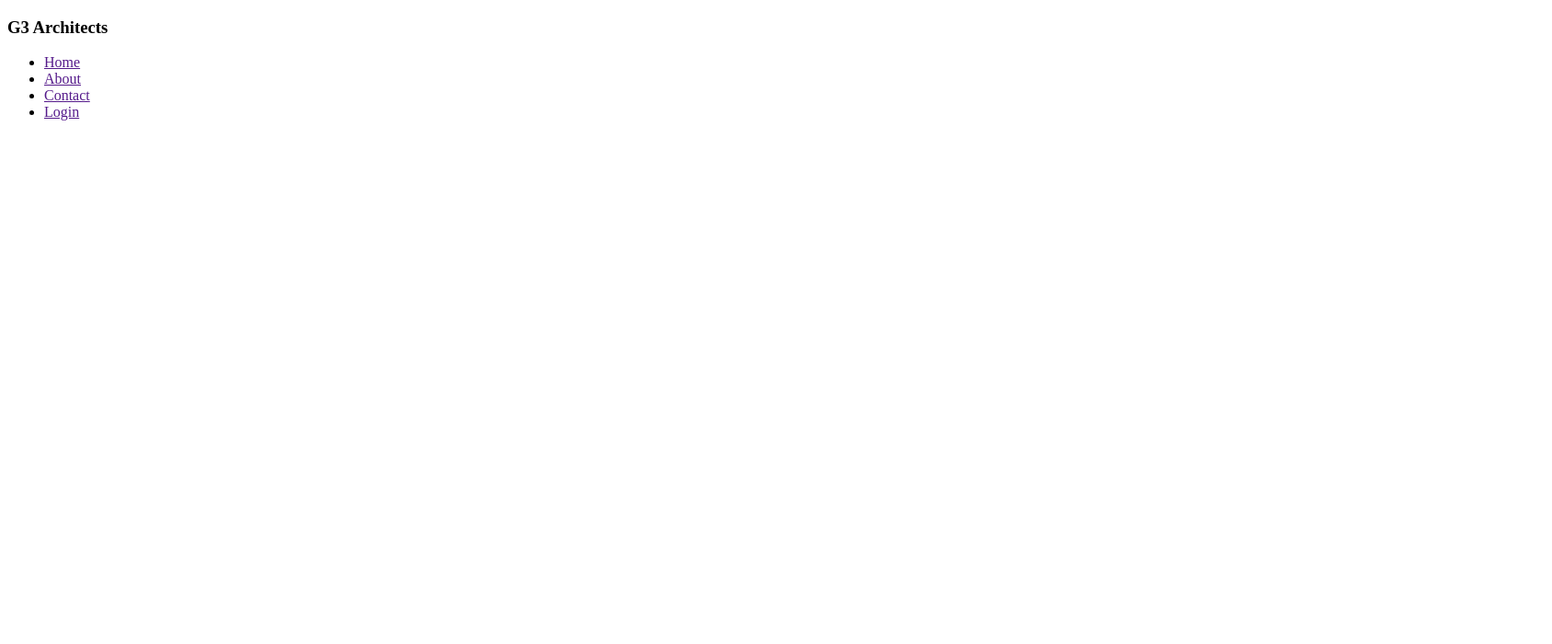
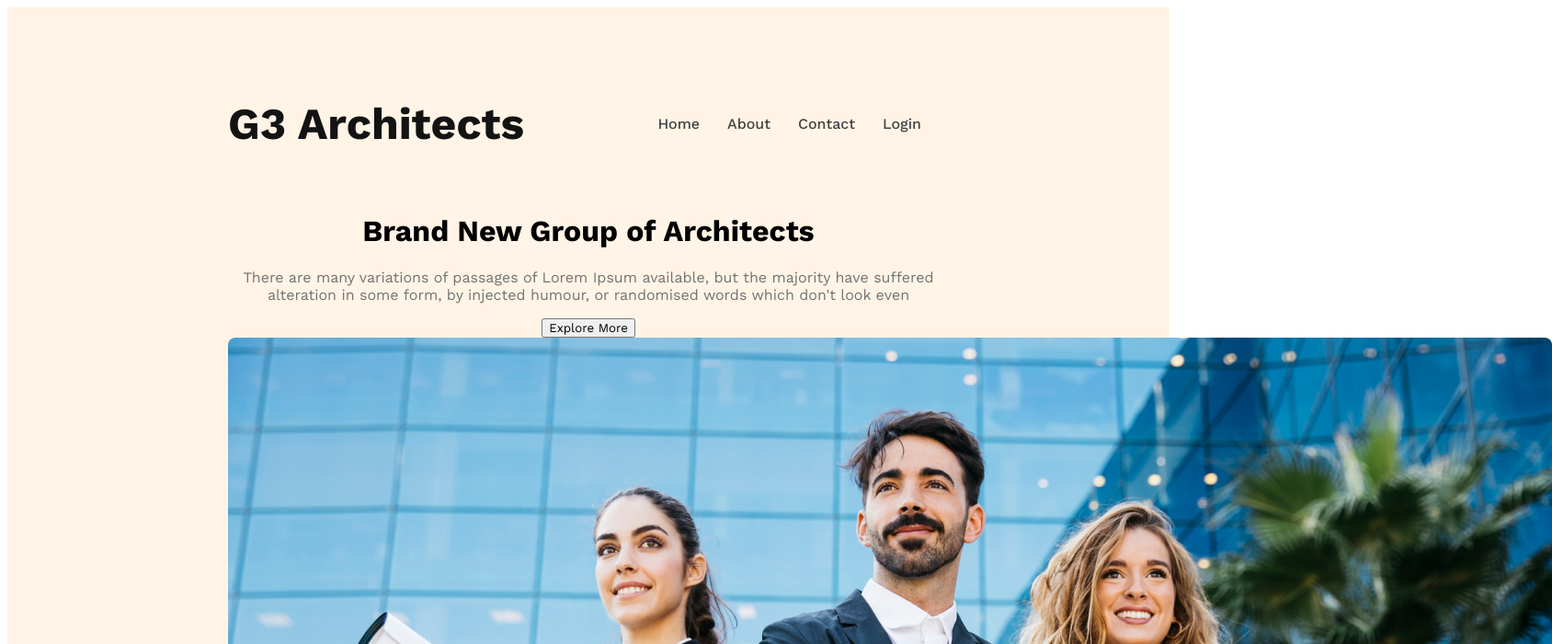
Before and after one commit to Raihan523/g3-architects-website, a plain HTML site: page index.html in a window 1280 px wide. Shown: the top 700 px of the page at 92% size, 1688 px wide, since content can reach past the window. Drawn offline with nearby package versions, Linux system fonts and the light colour scheme.

Commit message:
banner content added

```diff
--- a/index.html
+++ b/index.html
@@ -9,7 +9,7 @@
 <body>
     <header>
         <nav>
-            <h3>G3 Architects</h3>
+            <h3 class="nav-title">G3 Architects</h3>
             <ul>
                 <li><a href="">Home</a></li>
                 <li><a href="">About</a></li>
@@ -17,6 +17,14 @@
                 <li><a href="">Login</a></li>
             </ul>
         </nav>
+        <div class="baaner">
+       <div class="banner-content">
+        <h1>Brand New Group of Architects </h1>
+        <p class="banner-description">There are many variations of passages of Lorem Ipsum available, but the majority have suffered alteration in some form, by injected humour, or randomised words which don't look even</p>
+         <button class="btn-primary">Explore More</button>
+       </div>
+            <img src="images/banner.png" alt="">
+        </div>
 
     </header>
     <main>
--- a/styles/architect.css
+++ b/styles/architect.css
@@ -1,8 +1,53 @@
 /* work sans from google fonts */
-@import url('https://fonts.googleapis.com/css2?family=Open+Sans:wght@400;700;800&family=Work+Sans:wght@400;500;600;700;800&display=swap')
+@import url('https://fonts.googleapis.com/css2?family=Open+Sans:wght@400;700;800&family=Work+Sans:wght@400;500;600;700;800&display=swap');
 
+/* shared styles */
 * {
 
     font-family: 'Open Sans', sans-serif;
     font-family: 'Work Sans', sans-serif;
 }
+/* header styles */
+header{
+    background: rgba(255, 144, 14, 0.10);
+    padding: 50px 240px;
+
+}
+nav{
+    display: flex;
+    justify-content: space-between;
+    align-items: center;
+}
+.nav-title{
+    font-size: 3rem;
+    font-weight: 700;
+    color: #131313;
+    font-family: Work Sans;
+}
+nav >ul{
+    display: flex;
+}
+nav li{
+    list-style: none;
+    margin-right: 30px;
+    font-size: 1rem;
+    font-weight: 500;
+}
+nav li a{
+    text-decoration: none;
+    color:  #424242;
+}
+/* banner styles */
+.banner-content{
+    max-width: 800;
+    text-align: center;
+    margin: 0 auto;
+}
+.banner-title{
+    font-weight: 700;
+    font-size: 4rem;
+    color: #131313;
+}
+.banner-description{
+    color:  #727272
+}
```
